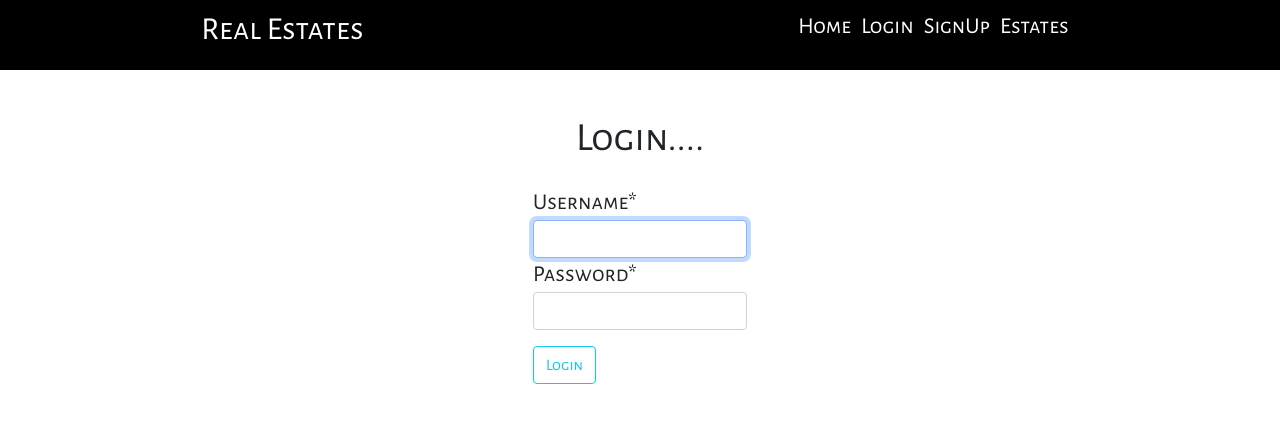
After one commit to Ayikanying-ux/django_realestates_website, a Django app: page /authentication/login/ in a window 1280 px wide. The commit adds this page. Shown: the top 423 px of the page. Run offline with Django 4.2, Linux system fonts and the light colour scheme; some libraries are stand-ins or nearby versions.

Commit message:
adding user authentication

```diff
--- a/authentication/urls.py
+++ b/authentication/urls.py
@@ -1,7 +1,9 @@
 from django.urls import path
-
+from django.contrib.auth import views as auth_views
 from authentication.views import signup
 
 urlpatterns = [
     path("", signup, name="register"),
+    path("login/", auth_views.LoginView.as_view(template_name="authentication/login.html"), name="login"),
+    path("logout/", auth_views.LogoutView.as_view(template_name="authentication/logout.html"), name="logout"),
     ]
--- a/estates/settings.py
+++ b/estates/settings.py
@@ -125,3 +125,5 @@ STATIC_URL = 'static/'
 # https://docs.djangoproject.com/en/4.0/ref/settings/#default-auto-field
 
 DEFAULT_AUTO_FIELD = 'django.db.models.BigAutoField'
+
+LOGIN_REDIRECT_URL = "homepage"
--- /dev/null
+++ b/templates/authentication/login.html
@@ -0,0 +1,16 @@
+{% extends 'core/base.html' %}
+    {% load crispy_forms_tags %}
+        {% block body %}
+            <div class="container"><br>
+                <div class="title">
+                    <h1 class="text-center">Login....</h1>
+                </div>
+                <div class="form-group d-flex" >
+                    <form class="m-auto" action="" method="POST">
+                        {% csrf_token %}
+                        <p>{{ form | crispy }}</p>
+                        <button class="btn btn-outline-info">Login</button> <br>
+                    </form>
+                </div><br>
+            </div>
+        {% endblock %}
--- a/templates/core/navigation.html
+++ b/templates/core/navigation.html
@@ -4,10 +4,17 @@
     </div>
     <div class="nav-bar">
         <ul>
-            <li><a href="{% url 'homepage' %}">Home</a></li>
-            <li><a href="">Login</a></li>
-            <li><a href="{% url 'register' %}">SignUp</a></li>
-            <li><a href="">Estates</a></li>
+            {% if user.is_authenticated %}
+                <li><a href="{% url 'homepage' %}">Home</a></li>
+                <li><a href="{% url 'logout' %}">Logout</a></li>
+                <li><a href="">Estates</a></li>
+                logged In as {{ user }}
+            {% else %}
+                <li><a href="{% url 'homepage' %}">Home</a></li>
+                <li><a href="{% url 'login' %}">Login</a></li>
+                <li><a href="{% url 'register' %}">SignUp</a></li>
+                <li><a href="">Estates</a></li>
+            {% endif %}
         </ul>
     </div>
 </div>
--- a/templates/core/search.html
+++ b/templates/core/search.html
@@ -9,7 +9,7 @@
                             <div class="card m-3" style="width: 100%">
                                 <img src="{{ house.image.url }}" alt="" class="img-card-top">
                                 <div class="card-body">
-                                    <h2 class="card-title">{{ house.name }}</h2>
+                                    <a href="{% url 'detail' house.pk %}"><h2 class="card-title">{{ house.name }}</h2></a>
                                 </div>
                             </div>
                         </div>
```
Also changed, not shown: authentication/views.py (+1 -6 lines), templates/authentication/logout.html (added, +7 -0 lines), templates/authentication/register.html (+11 -2 lines), db.sqlite3.
